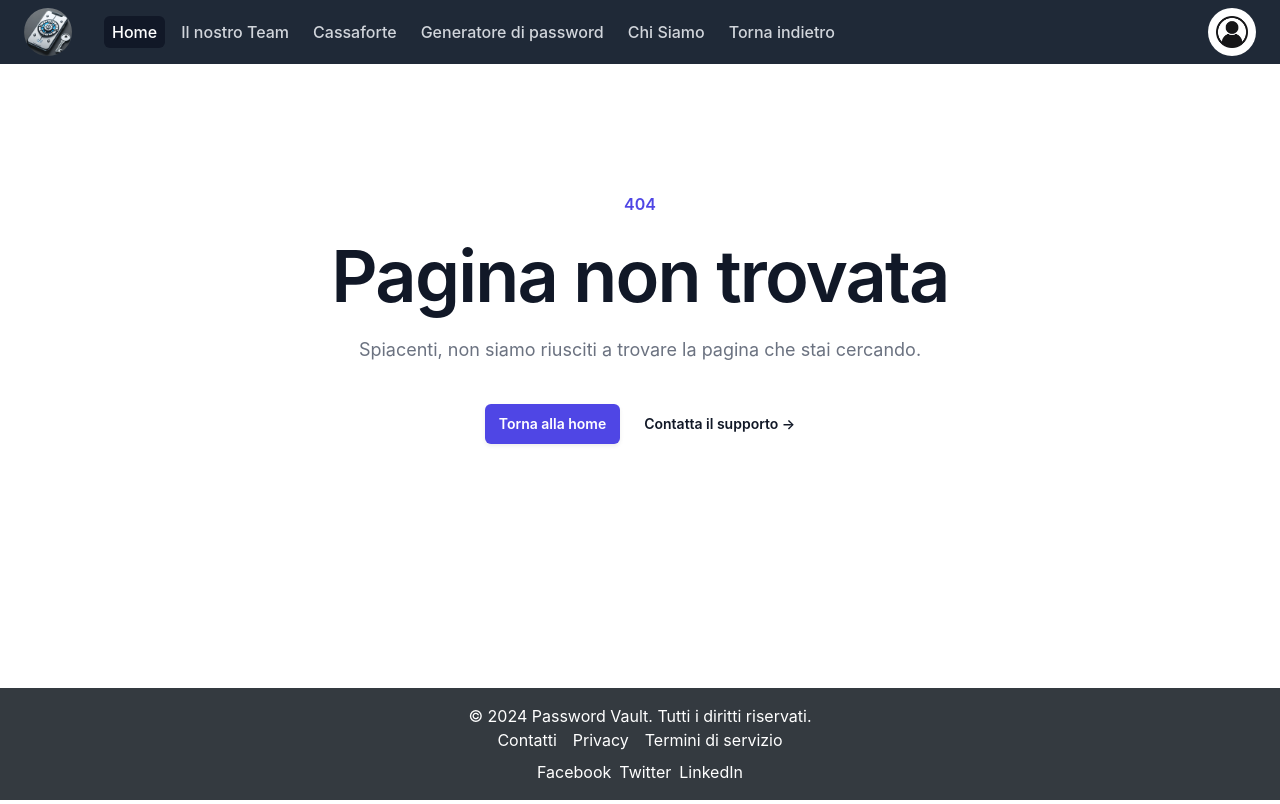
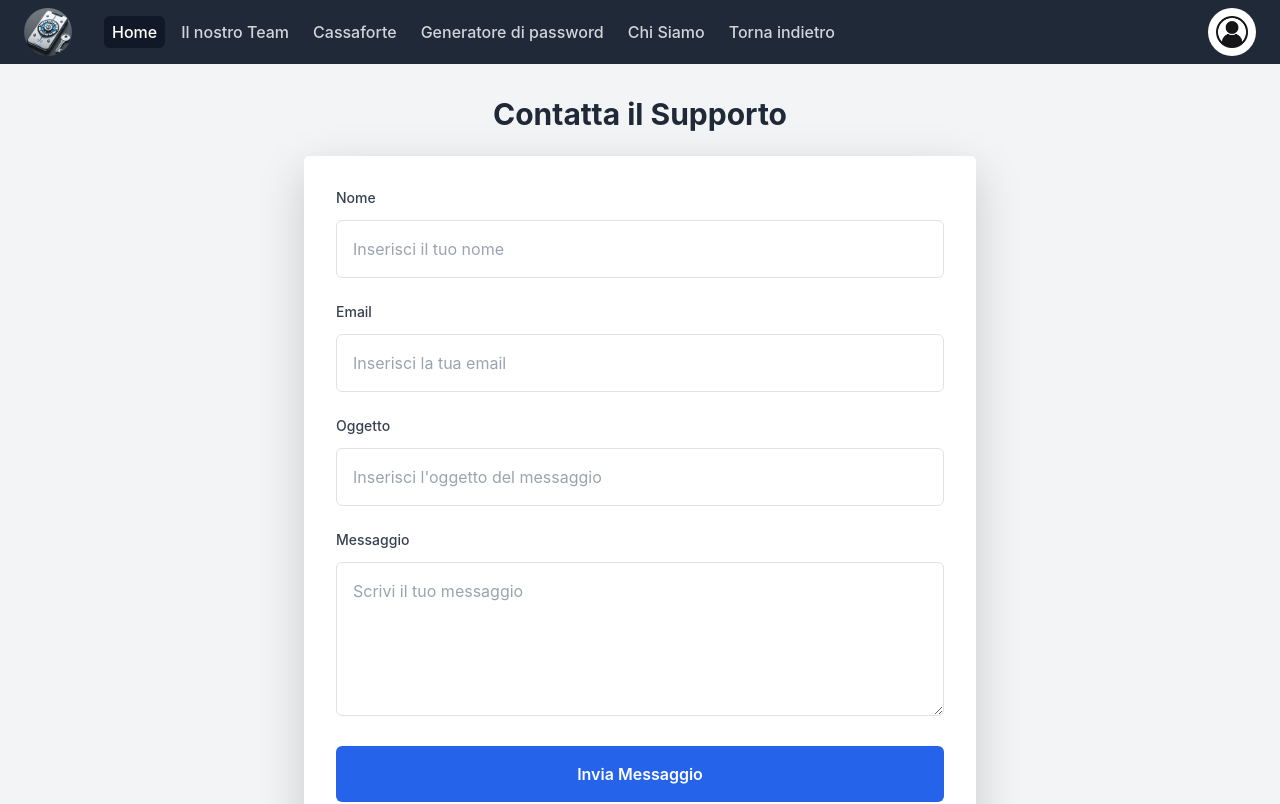
Before and after one commit to daveFprogrammer/passwordvault, a React (Create React App) app in the folder frontend/: page /contatta-supporto in a window 1280 px wide. Shown: the top 804 px of the page. Built offline with nearby package versions, Linux system fonts and the light colour scheme.

Commit message:
contatta il supporto

```diff
--- a/frontend/src/App.jsx
+++ b/frontend/src/App.jsx
@@ -16,6 +16,7 @@ import ChiSiamo from './components/ChiSIamo';
 import SettingsPage from './components/SettingsPage'
 import YourProfilePage from './components/YourProfilePage';
 import SignOut from './components/SignOut';
+import ContattaSupporto from './components/ContattaSupporto';
 
 const App = () => {
   return (
@@ -35,6 +36,7 @@ const App = () => {
           <Route path="/settings" element={<SettingsPage />} />
           <Route path="/chisiamo" element={<ChiSiamo />} />
           <Route path="/profilo" element={<YourProfilePage />} />
+          <Route path="/contatta-supporto" element={<ContattaSupporto />} />
           <Route path="/signout" element={<SignOut />} />
           <Route path="/list" element={<PasswordList />} />
           <Route path="*" element={<NotFoundPage />} />
--- /dev/null
+++ b/frontend/src/components/ContattaSupporto.jsx
@@ -0,0 +1,115 @@
+import React, { useState } from 'react';
+import { FaEnvelope, FaPhone, FaMapMarkerAlt } from 'react-icons/fa';
+
+const ContattaSupporto = () => {
+  const [formData, setFormData] = useState({
+    nome: '',
+    email: '',
+    oggetto: '',
+    messaggio: '',
+  });
+
+  const [successMessage, setSuccessMessage] = useState('');
+
+  const handleChange = (e) => {
+    const { name, value } = e.target;
+    setFormData({ ...formData, [name]: value });
+  };
+
+  const handleSubmit = (e) => {
+    e.preventDefault();
+    // Logica per inviare il modulo (puoi aggiungere integrazione con email API)
+    console.log('Form inviato:', formData);
+    setSuccessMessage('Il tuo messaggio è stato inviato con successo!');
+    setFormData({
+      nome: '',
+      email: '',
+      oggetto: '',
+      messaggio: '',
+    });
+  };
+
+  return (
+    <div className="min-h-screen flex flex-col items-center justify-center bg-gray-100 dark:bg-gray-900 p-8">
+      <h1 className="text-3xl font-bold text-gray-800 dark:text-white mb-6">Contatta il Supporto</h1>
+      <div className="max-w-2xl w-full bg-white dark:bg-gray-800 rounded-lg shadow-lg p-8">
+        <form onSubmit={handleSubmit} className="space-y-6">
+          {successMessage && (
+            <div className="p-4 bg-green-100 dark:bg-green-800 text-green-700 dark:text-green-300 rounded-lg">
+              {successMessage}
+            </div>
+          )}
+          <div>
+            <label className="block text-sm font-medium text-gray-700 dark:text-gray-300">Nome</label>
+            <input
+              type="text"
+              name="nome"
+              value={formData.nome}
+              onChange={handleChange}
+              className="mt-1 w-full p-3 border border-gray-300 rounded-md dark:border-gray-600 dark:bg-gray-700 dark:text-white"
+              placeholder="Inserisci il tuo nome"
+              required
+            />
+          </div>
+          <div>
+            <label className="block text-sm font-medium text-gray-700 dark:text-gray-300">Email</label>
+            <input
+              type="email"
+              name="email"
+              value={formData.email}
+              onChange={handleChange}
+              className="mt-1 w-full p-3 border border-gray-300 rounded-md dark:border-gray-600 dark:bg-gray-700 dark:text-white"
+              placeholder="Inserisci la tua email"
+              required
+            />
+          </div>
+          <div>
+            <label className="block text-sm font-medium text-gray-700 dark:text-gray-300">Oggetto</label>
+            <input
+              type="text"
+              name="oggetto"
+              value={formData.oggetto}
+              onChange={handleChange}
+              className="mt-1 w-full p-3 border border-gray-300 rounded-md dark:border-gray-600 dark:bg-gray-700 dark:text-white"
+              placeholder="Inserisci l'oggetto del messaggio"
+              required
+            />
+          </div>
+          <div>
+            <label className="block text-sm font-medium text-gray-700 dark:text-gray-300">Messaggio</label>
+            <textarea
+              name="messaggio"
+              value={formData.messaggio}
+              onChange={handleChange}
+              className="mt-1 w-full p-3 border border-gray-300 rounded-md dark:border-gray-600 dark:bg-gray-700 dark:text-white"
+              placeholder="Scrivi il tuo messaggio"
+              rows="5"
+              required
+            ></textarea>
+          </div>
+          <button
+            type="submit"
+            className="w-full bg-blue-600 hover:bg-blue-500 text-white py-3 rounded-md font-semibold transition duration-300"
+          >
+            Invia Messaggio
+          </button>
+        </form>
+
+        <div className="mt-8 text-gray-700 dark:text-gray-300">
+          <h2 className="text-xl font-semibold mb-4">Informazioni di contatto</h2>
+          <p className="flex items-center gap-2">
+            <FaEnvelope /> supporto@tuodominio.it
+          </p>
+          <p className="flex items-center gap-2">
+            <FaPhone /> +39 123 456 789
+          </p>
+          <p className="flex items-center gap-2">
+            <FaMapMarkerAlt /> Via Roma, 123, Milano, Italia
+          </p>
+        </div>
+      </div>
+    </div>
+  );
+};
+
+export default ContattaSupporto;
--- a/frontend/src/components/NotFoundPage.jsx
+++ b/frontend/src/components/NotFoundPage.jsx
@@ -15,7 +15,7 @@ const NotFoundPage = () => {
           >
             Torna alla home
           </Link>
-          <Link to="/supporto" className="text-sm font-semibold text-gray-900">
+          <Link to="/contatta-supporto" className="text-sm font-semibold text-gray-900">
             Contatta il supporto <span aria-hidden="true">&rarr;</span>
           </Link>
         </div>
```
